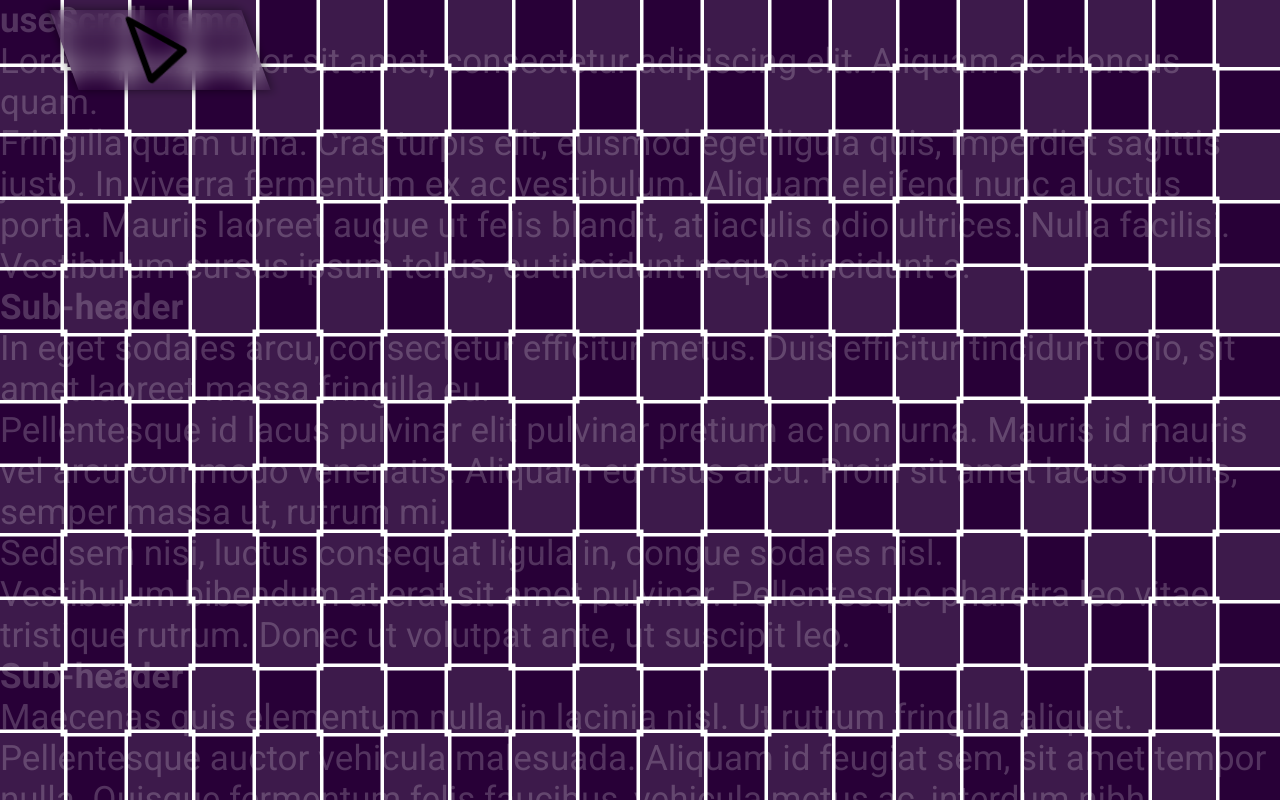
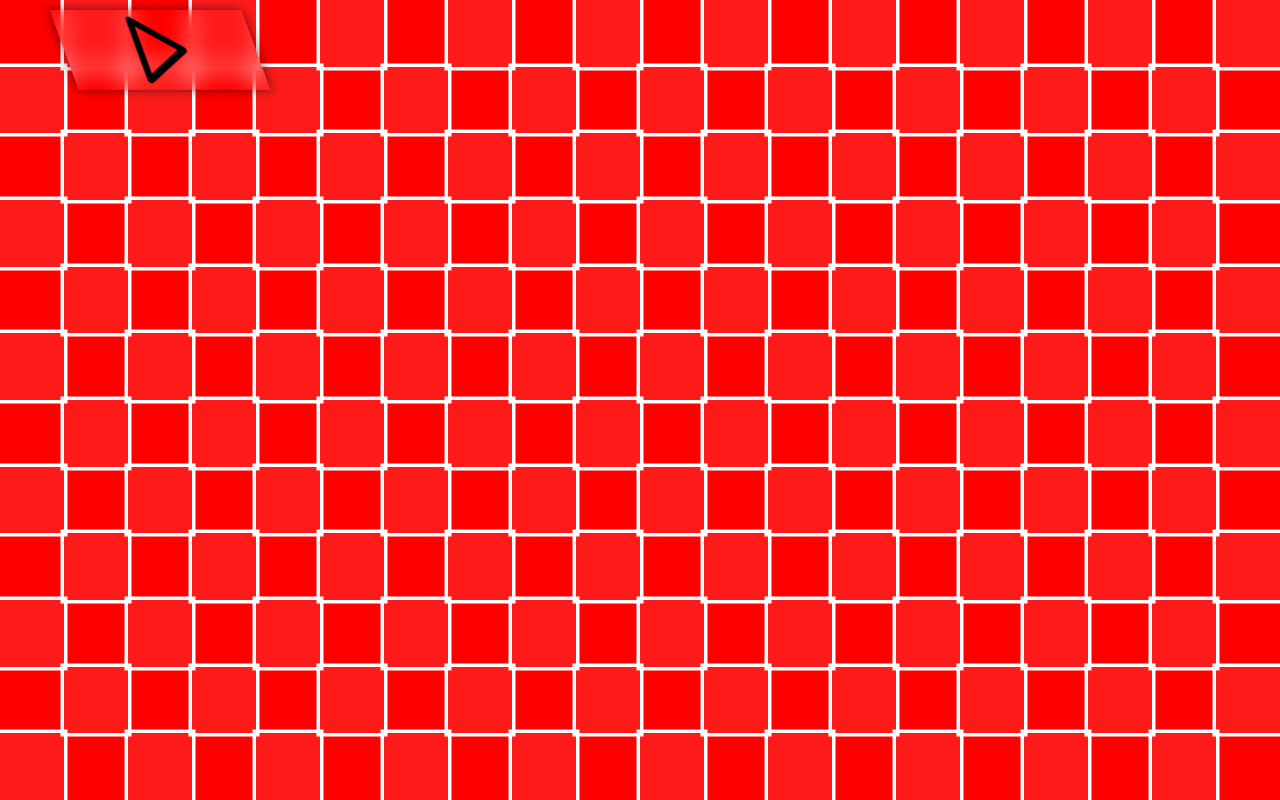
Before and after one commit to lorenzoaniel/portfolio-v5, a React (Vite) app: page / in a window 1280 px wide. Shown: the top 800 px of the page. Built offline with nearby package versions, Linux system fonts and the light colour scheme.

Commit message:
Update Home.tsx

```diff
--- a/src/pages/Home/Home.tsx
+++ b/src/pages/Home/Home.tsx
@@ -1,14 +1,13 @@
-import React, { useRef } from "react";
+import React from "react";
 import styled from "styled-components";
-import { motion, useScroll } from "framer-motion";
+import { motion } from "framer-motion";
 
 const Home: React.FC = () => {
-	const ref = useRef(null);
-	const { scrollYProgress } = useScroll({ target: ref, offset: ["start end", "end end"] });
+	console.log("rerender");
 
 	return (
-		<Main id={"home"} ref={ref}>
-			<Test>
+		<Main id={"home"}>
+			{/* <Test>
 				<h1>
 					<code>useScroll</code> demo
 				</h1>
@@ -74,19 +73,19 @@ const Home: React.FC = () => {
 					</p>
 					<p>Quisque convallis ligula non magna efficitur tincidunt.</p>
 				</article>
-			</Test>
+			</Test> */}
 		</Main>
 	);
 };
 
 const Main = styled(motion.section)`
-	min-height: 200vh;
-	background: var(--palette-purple-1);
-	/* padding-top: calc(10vh + 1rem); //takes into account NavbarDefault height and margin */
+	height: 200rem;
+	background: transparent;
+	padding-top: calc(10vh + 1rem); //takes into account NavbarDefault height and margin
 `;
 
 const Test = styled(motion.div)`
-	color: var(--glass-white-light);
+	color: black;
 `;
 
 export default Home;
```
